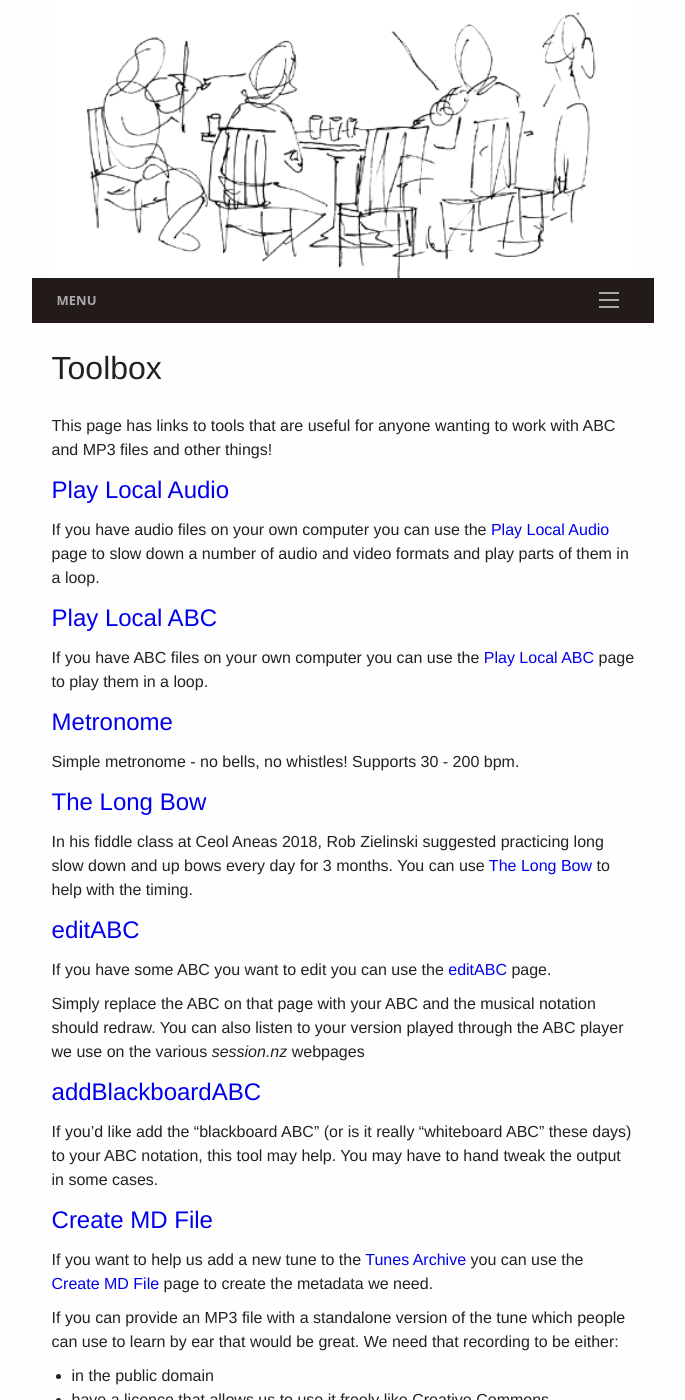
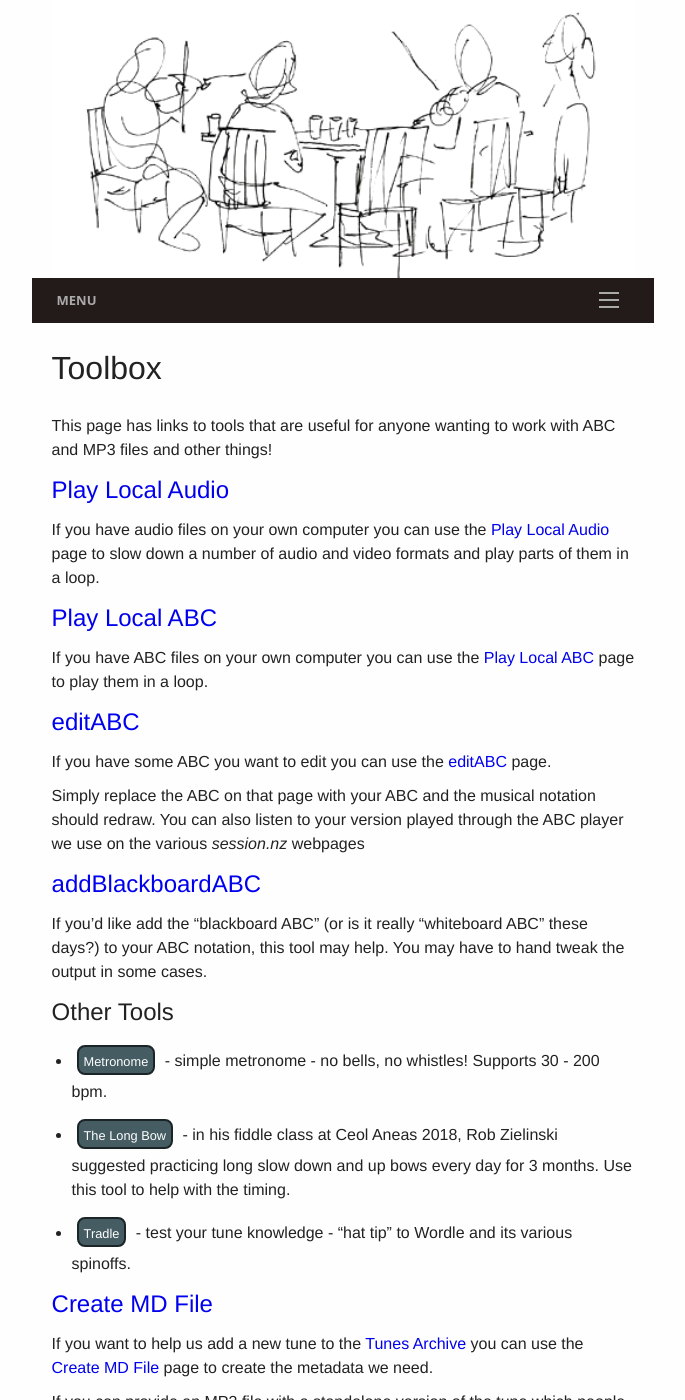
Before and after one commit to slow-session/irish.session.nz, a Jekyll site: the page built from toolBox/toolbox.md, in a window 1280 px wide and 1400 px high. Shown: the whole window, without its empty margins (297-982 px from the left). Built offline with Jekyll 4.4.1, drawn with Linux system fonts in a browser that asks for light colours.

Commit message:
modified:   toolBox/toolbox.md 	modified:   tunes_archive.md

```diff
--- a/toolBox/toolbox.md
+++ b/toolBox/toolbox.md
@@ -16,16 +16,6 @@ video formats and play parts of them in a loop.
 If you have ABC files on your own computer you can use the
 [Play Local ABC](/playLocalABC/) page to play them in a loop.
 
-[Metronome](/metronome/)
--------
-Simple metronome - no bells, no whistles! Supports 30 - 200 bpm.
-
-[The Long Bow](/longbow/)
--------
-In his fiddle class at Ceol Aneas 2018, Rob Zielinski suggested practicing
-long slow down and up bows every day for 3 months. You can use [The Long Bow](/longbow/)
-to help with the timing.
-
 [editABC](/editABC/)
 -------
 If you have some ABC you want to edit you can use the [editABC](/editABC/) page.
@@ -36,7 +26,16 @@ on the various *session.nz* webpages
 
 [addBlackboardABC](/addBlackboardABC/)
 -------
-If you'd like add the "blackboard ABC" (or is it really "whiteboard ABC" these days) to your ABC notation, this tool may help. You may have to hand tweak the output in some cases.
+If you'd like add the "blackboard ABC" (or is it really "whiteboard ABC" these days?) to your ABC notation, this tool may help. You may have to hand tweak the output in some cases.
+
+Other Tools
+---------
+
+- <input class="filterButton" type="button" onclick="window.location.href='/metronome/';" value="Metronome" /> - simple metronome - no bells, no whistles! Supports 30 - 200 bpm.
+
+- <input class="filterButton" type="button" onclick="window.location.href='/longbow/';" value="The Long Bow" /> - in his fiddle class at Ceol Aneas 2018, Rob Zielinski suggested practicing long slow down and up bows every day for 3 months. Use this tool to help with the timing.
+
+- <input class="filterButton" type="button" onclick="window.location.href='/tradle/';" value="Tradle" /> - test your tune knowledge - "hat tip" to Wordle and its various spinoffs.
 
 [Create MD File](/createMD/)
 --------
```
Also changed, not shown: tunes_archive.md (+3 -4 lines).
